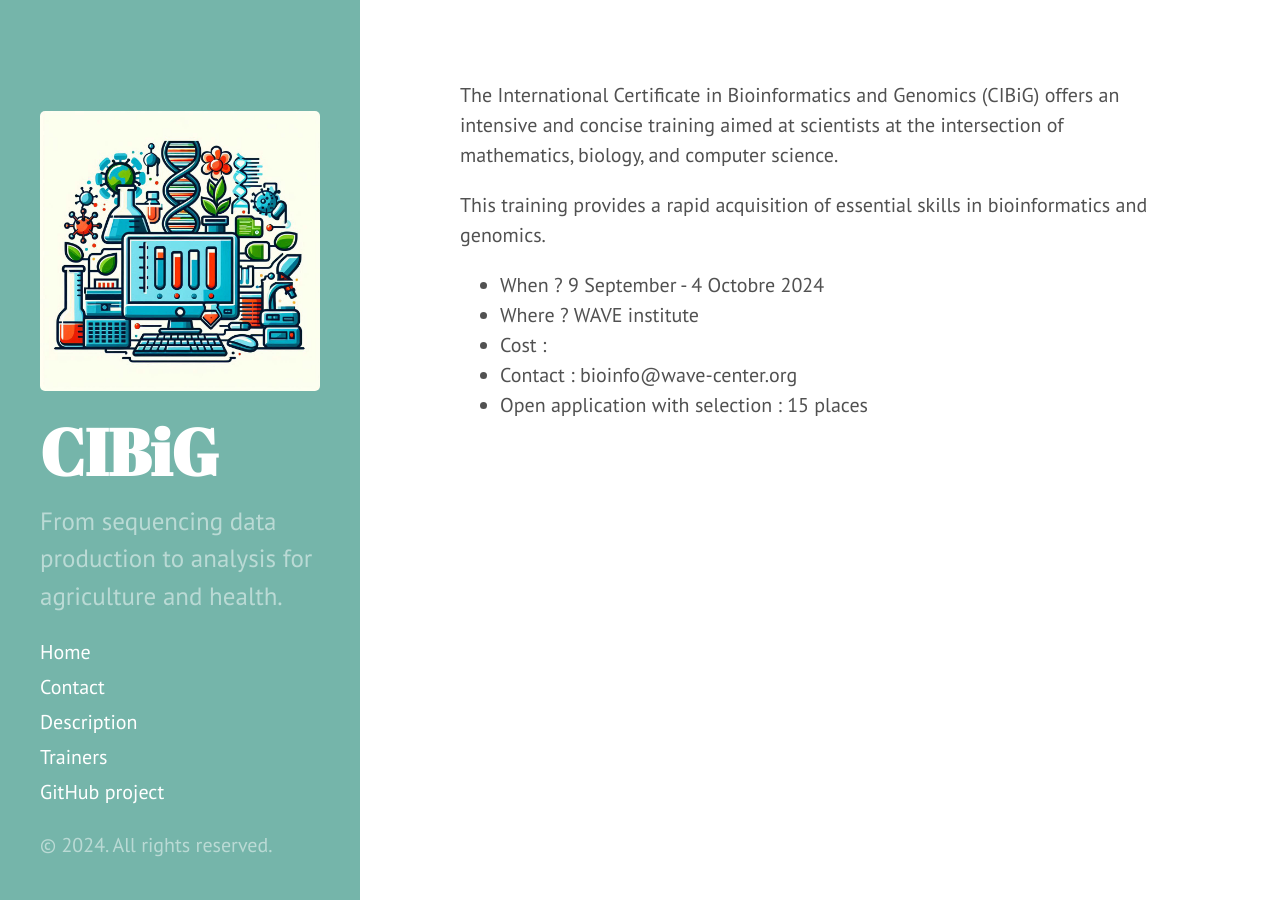
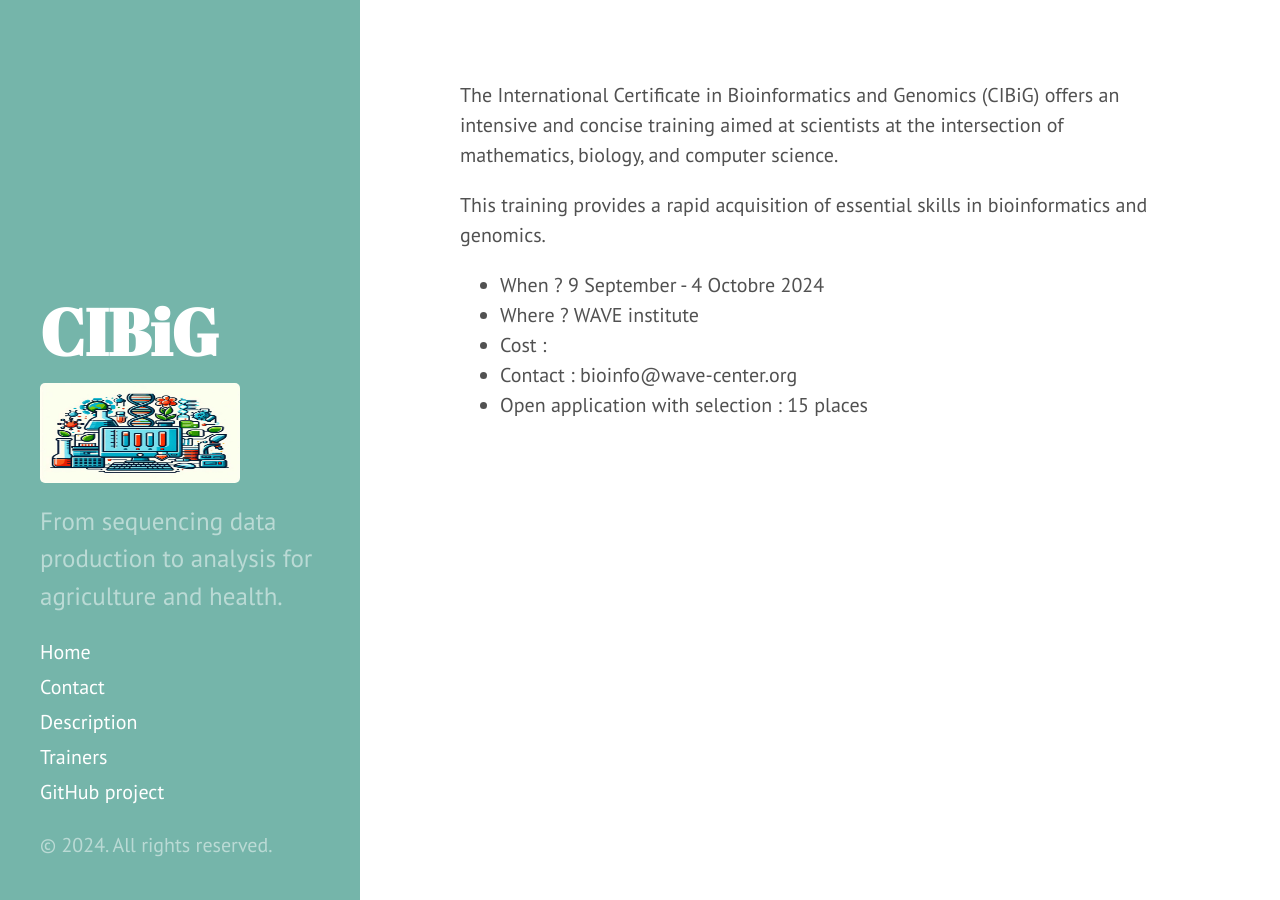
Before and after one commit to CIBiG-Course/CIBiG-course.github.io, a Jekyll site: the page built from docs/index.md, in a window 1280 px wide. Built offline with Jekyll 4.4.1, drawn with Linux system fonts in a browser that asks for light colours.

Commit message:
logo in navbar

```diff
--- a/docs/_includes/sidebar.html
+++ b/docs/_includes/sidebar.html
@@ -1,12 +1,13 @@
 <div class="sidebar">
   <div class="container sidebar-sticky">
     <div class="sidebar-about">
-      <img src="https://cibig-course.github.io/public/logo1.jpeg">
-      <h1>
+          <h1>
         <a href="https://cibig-course.github.io/">
           {{ site.title }}
         </a>
       </h1>
+      <img src="https://cibig-course.github.io/public/logo1.jpeg" width="200" height="100">
+
            <p class="lead">{{ site.description }}</p>
     </div>
 
```
